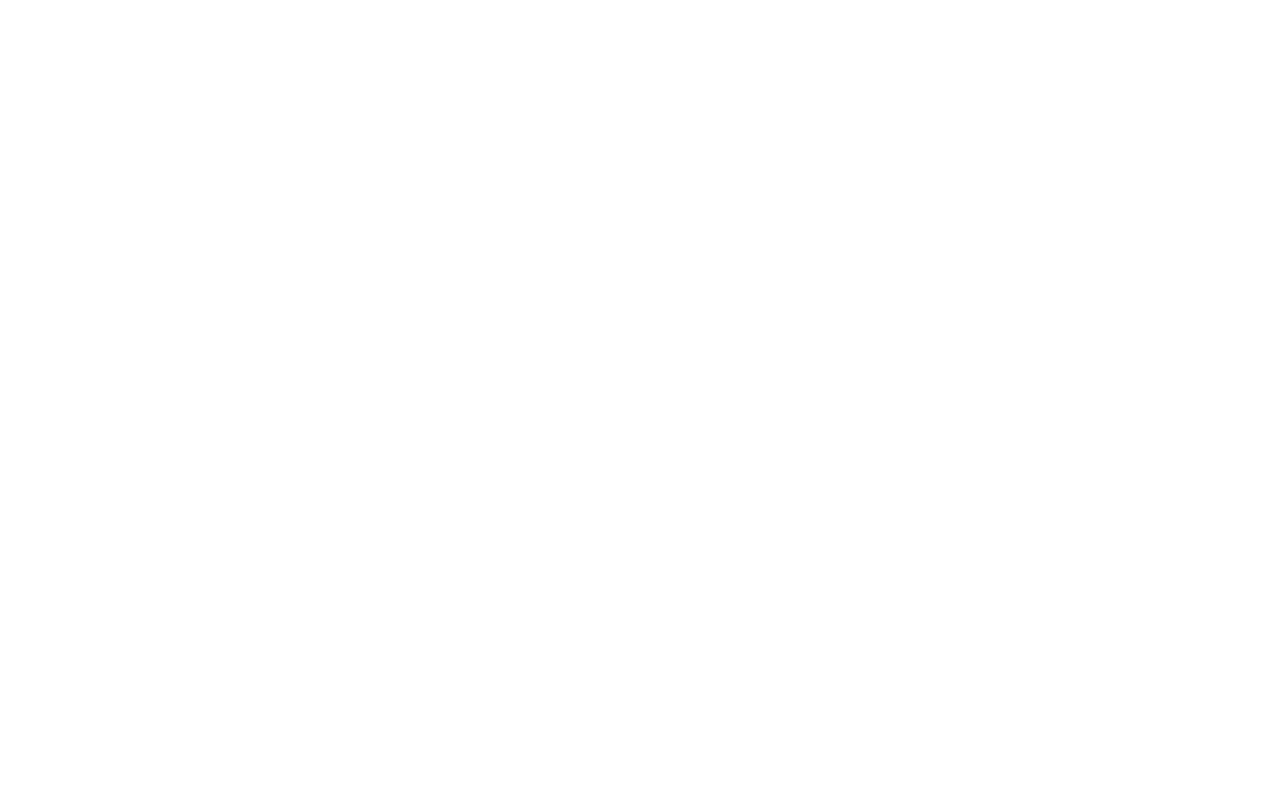
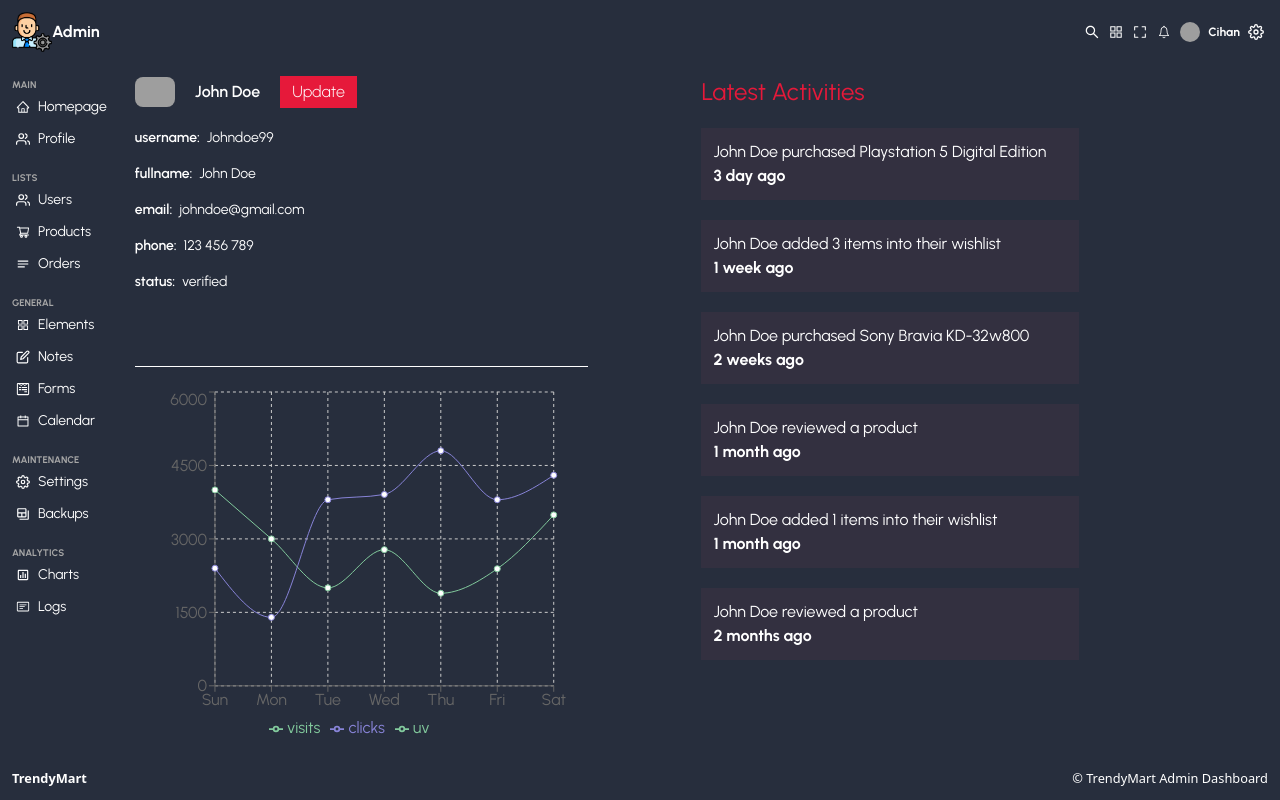
Before and after one commit to Anzcyent/trendymart-admin, a React (Vite) app: page /users/1 in a window 1280 px wide. Before the commit this address had no page. Built offline with nearby package versions, Linux system fonts and the light colour scheme; grey boxes are pictures that could not be loaded.

Commit message:
Last transactions

```diff
--- a/src/App.jsx
+++ b/src/App.jsx
@@ -9,8 +9,8 @@
       <Route exact path="/" element={<Home />} />
       <Route exact path="/products" element={<Products />} />
       <Route exact path="/users" element={<Users />} />
-      <Route exact path="/user/:id" element={<User />} />
-      <Route exact path="/product/:id" element={<Product />} />
+      <Route exact path="/users/:id" element={<User />} />
+      <Route exact path="/products/:id" element={<Product />} />
     </Routes>
   );
 };
--- a/src/components/Single.jsx
+++ b/src/components/Single.jsx
@@ -1,4 +1,4 @@
-import React from "react";
+import React, { useEffect } from "react";
 import {
   CartesianGrid,
   Legend,
@@ -10,91 +10,49 @@
   YAxis,
 } from "recharts";
 
-const data = [
-  {
-    name: "Page A",
-    uv: 4000,
-    pv: 2400,
-    amt: 2400,
-  },
-  {
-    name: "Page B",
-    uv: 3000,
-    pv: 1398,
-    amt: 2210,
-  },
-  {
-    name: "Page C",
-    uv: 2000,
-    pv: 9800,
-    amt: 2290,
-  },
-  {
-    name: "Page D",
-    uv: 2780,
-    pv: 3908,
-    amt: 2000,
-  },
-  {
-    name: "Page E",
-    uv: 1890,
-    pv: 4800,
-    amt: 2181,
-  },
-  {
-    name: "Page F",
-    uv: 2390,
-    pv: 3800,
-    amt: 2500,
-  },
-  {
-    name: "Page G",
-    uv: 3490,
-    pv: 4300,
-    amt: 2100,
-  },
-];
-
-const Single = () => {
+const Single = ({ id, img, title, info, chart, activities }) => {
+  useEffect(() => {
+    alert(
+      "Because this is just a template, you won't see the details of the product/user you clicked. You will see a dummy user/product."
+    );
+  }, []);
   return (
     <div className="p-3 bg-darkBlue text-white w-full flex font-urbanist">
       <div className="w-1/2 flex flex-col">
         <div className="h-1/2">
           <div className="flex items-center gap-5 mb-5">
+            {img && (
               <img
-              src="https://pps.whatsapp.net/v/t61.24694-24/343727949_760057792478826_4077595679829236736_n.jpg?ccb=11-4&oh=01_AdSwsMXmZI_Lo0e5r69A-9mDsDB4hVAIsM5NE4xcN4vXzw&oe=64C62E00"
-              alt="user"
+                src={img}
+                alt={id + "/img"}
                 className="w-10 rounded-lg object-cover"
               />
-            <h1 className="font-semibold">John Doe</h1>
+            )}
+
+            <h1 className="font-semibold">{title}</h1>
             <button className="bg-red px-3 py-1 font-light hover:opacity-80 active:scale-95">
               Update
             </button>
           </div>
           <div>
-            <div className="flex text-sm mb-4">
-              <span className="font-semibold">Item Title: &nbsp;</span>
-              <span>Item Value</span>
+            {Object.entries(info).map((item, i) => (
+              <div key={i + "@123"} className="flex text-sm mb-4">
+                <span className="font-semibold">{item[0]}: &nbsp;</span>
+                <span>{item[1]}</span>
               </div>
-            <div className="flex text-sm mb-4">
-              <span className="font-semibold">Item Title: &nbsp;</span>
-              <span>Item Value</span>
-            </div>
-            <div className="flex text-sm mb-4">
-              <span className="font-semibold">Item Title: &nbsp;</span>
-              <span>Item Value</span>
-            </div>
+            ))}
           </div>
         </div>
 
         <hr className="w-4/5 h-0" />
 
         <div className="h-1/2 mt-5 w-4/5 h-[400px]">
+          {chart && (
             <ResponsiveContainer width="99%" height="100%">
               <LineChart
                 width={500}
                 height={300}
-              data={data}
+                data={chart.data}
                 margin={{
                   top: 5,
                   right: 30,
@@ -107,49 +65,36 @@
                 <YAxis />
                 <Tooltip />
                 <Legend />
+                {chart.dataKeys.map((dataKey) => (
                   <Line
+                    key={dataKey.name}
                     type="monotone"
-                dataKey="pv"
-                stroke="#8884d8"
-                activeDot={{ r: 8 }}
+                    dataKey={dataKey.name}
+                    stroke={dataKey.color}
                   />
+                ))}
                 <Line type="monotone" dataKey="uv" stroke="#82ca9d" />
               </LineChart>
             </ResponsiveContainer>
+          )}
         </div>
       </div>
-
 
       <div className="w-1/2">
         <h2 className="mb-5 text-red text-2xl">Latest Activities</h2>
         <ul className="w-2/3">
-          <li className="text-white bg-[#333040] my-5 p-3">
+          {activities &&
+            activities.map((activity, i) => (
+              <li
+                key={i + activity.text}
+                className="text-white bg-[#333040] my-5 p-3"
+              >
                 <div>
-              <p>
-                Lorem ipsum dolor sit amet consectetur adipisicing elit. Ipsam,
-                quos!
-              </p>
-              <span className="font-bold">3 day ago</span>
+                  <p>{activity.text}</p>
+                  <span className="font-bold">{activity.time}</span>
                 </div>
               </li>
-          <li className="text-white bg-[#333040] my-5 p-3">
-            <div>
-              <p>
-                Lorem ipsum dolor sit amet consectetur adipisicing elit. Ipsam,
-                quos!
-              </p>
-              <span className="font-bold">3 day ago</span>
-            </div>
-          </li>
-          <li className="text-white bg-[#333040] my-5 p-3">
-            <div>
-              <p>
-                Lorem ipsum dolor sit amet consectetur adipisicing elit. Ipsam,
-                quos!
-              </p>
-              <span className="font-bold">3 day ago</span>
-            </div>
-          </li>
+            ))}
         </ul>
       </div>
     </div>
--- a/src/pages/Product.jsx
+++ b/src/pages/Product.jsx
@@ -1,5 +1,6 @@
 import React from "react";
 import { Footer, Menu, Navbar, Single } from "../components";
+import { singleProduct } from "../utils/single";
 
 const Product = () => {
   return (
@@ -7,7 +8,7 @@
       <Navbar />
       <div className="flex grow">
         <Menu />
-        <Single />
+        <Single {...singleProduct} />
       </div>
       <Footer />
     </div>
--- a/src/pages/User.jsx
+++ b/src/pages/User.jsx
@@ -1,9 +1,18 @@
-import React from 'react'
+import React from "react";
+import { Footer, Menu, Navbar, Single } from "../components";
+import { singleUser } from "../utils/single";
 
 const User = () => {
   return (
-    <div>User</div>
-  )
-}
+    <div className="flex flex-col h-[100vh]">
+      <Navbar />
+      <div className="flex grow">
+        <Menu />
+        <Single {...singleUser} />
+      </div>
+      <Footer />
+    </div>
+  );
+};
 
-export default User
+export default User;
--- /dev/null
+++ b/src/utils/single.js
@@ -0,0 +1,162 @@
+export const singleUser = {
+  id: 1,
+  title: "John Doe",
+  img: "https://images.pexels.com/photos/17397364/pexels-photo-17397364.jpeg?auto=compress&cs=tinysrgb&w=1600&lazy=load",
+  info: {
+    username: "Johndoe99",
+    fullname: "John Doe",
+    email: "johndoe@gmail.com",
+    phone: "123 456 789",
+    status: "verified",
+  },
+  chart: {
+    dataKeys: [
+      { name: "visits", color: "#82ca9d" },
+      { name: "clicks", color: "#8884d8" },
+    ],
+    data: [
+      {
+        name: "Sun",
+        visits: 4000,
+        clicks: 2400,
+      },
+      {
+        name: "Mon",
+        visits: 3000,
+        clicks: 1398,
+      },
+      {
+        name: "Tue",
+        visits: 2000,
+        clicks: 3800,
+      },
+      {
+        name: "Wed",
+        visits: 2780,
+        clicks: 3908,
+      },
+      {
+        name: "Thu",
+        visits: 1890,
+        clicks: 4800,
+      },
+      {
+        name: "Fri",
+        visits: 2390,
+        clicks: 3800,
+      },
+      {
+        name: "Sat",
+        visits: 3490,
+        clicks: 4300,
+      },
+    ],
+  },
+  activities: [
+    {
+      text: "John Doe purchased Playstation 5 Digital Edition",
+      time: "3 day ago",
+    },
+    {
+      text: "John Doe added 3 items into their wishlist",
+      time: "1 week ago",
+    },
+    {
+      text: "John Doe purchased Sony Bravia KD-32w800",
+      time: "2 weeks ago",
+    },
+    {
+      text: "John Doe reviewed a product",
+      time: "1 month ago",
+    },
+    {
+      text: "John Doe added 1 items into their wishlist",
+      time: "1 month ago",
+    },
+    {
+      text: "John Doe reviewed a product",
+      time: "2 months ago",
+    },
+  ],
+};
+export const singleProduct = {
+  id: 1,
+  title: "Playstation 5 Digital Edition",
+  img: "https://store.sony.com.au/on/demandware.static/-/Sites-sony-master-catalog/default/dw1b537bbb/images/PLAYSTATION5W/PLAYSTATION5W.png",
+  info: {
+    productId: "Ps5SDF1156d",
+    color: "white",
+    price: "$250.99",
+    producer: "Sony",
+    export: "Japan",
+  },
+  chart: {
+    dataKeys: [
+      { name: "visits", color: "#82ca9d" },
+      { name: "orders", color: "#8884d8" },
+    ],
+    data: [
+      {
+        name: "Sun",
+        visits: 4000,
+        orders: 2400,
+      },
+      {
+        name: "Mon",
+        visits: 3000,
+        orders: 1398,
+      },
+      {
+        name: "Tue",
+        visits: 2000,
+        orders: 3800,
+      },
+      {
+        name: "Wed",
+        visits: 2780,
+        orders: 3908,
+      },
+      {
+        name: "Thu",
+        visits: 1890,
+        orders: 4800,
+      },
+      {
+        name: "Fri",
+        visits: 2390,
+        orders: 3800,
+      },
+      {
+        name: "Sat",
+        visits: 3490,
+        orders: 4300,
+      },
+    ],
+  },
+  activities: [
+    {
+      text: "John Doe purchased Playstation 5 Digital Edition",
+      time: "3 day ago",
+    },
+    {
+      text: "Jane Doe added Playstation 5 Digital Edition into their wishlist",
+      time: "1 week ago",
+    },
+    {
+      text: "Mike Doe purchased Playstation 5 Digital Edition",
+      time: "2 weeks ago",
+    },
+    {
+      text: "Anna Doe reviewed the product",
+      time: "1 month ago",
+    },
+    {
+      text: "Michael Doe added Playstation 5 Digital Edition into their wishlist",
+      time: "1 month ago",
+    },
+    {
+      text: "Helen Doe reviewed the product",
+      time: "2 months ago",
+    },
+  ],
+};
```
Lines whose indentation alone changed are shown as unchanged.
